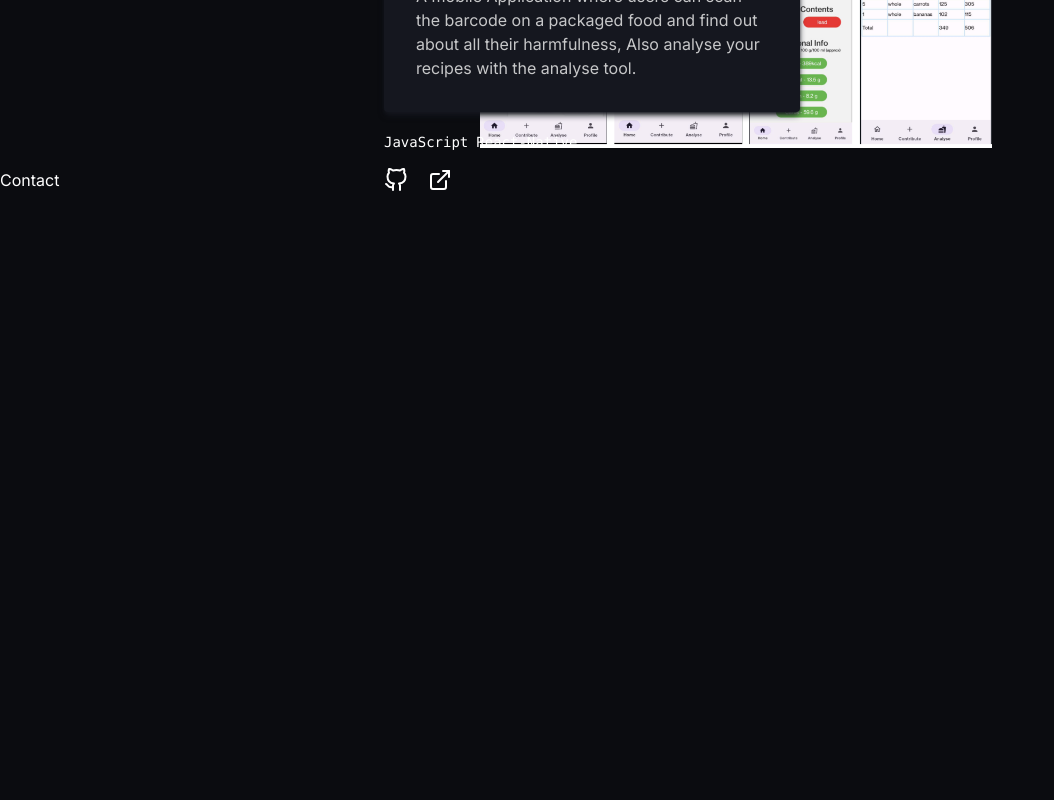
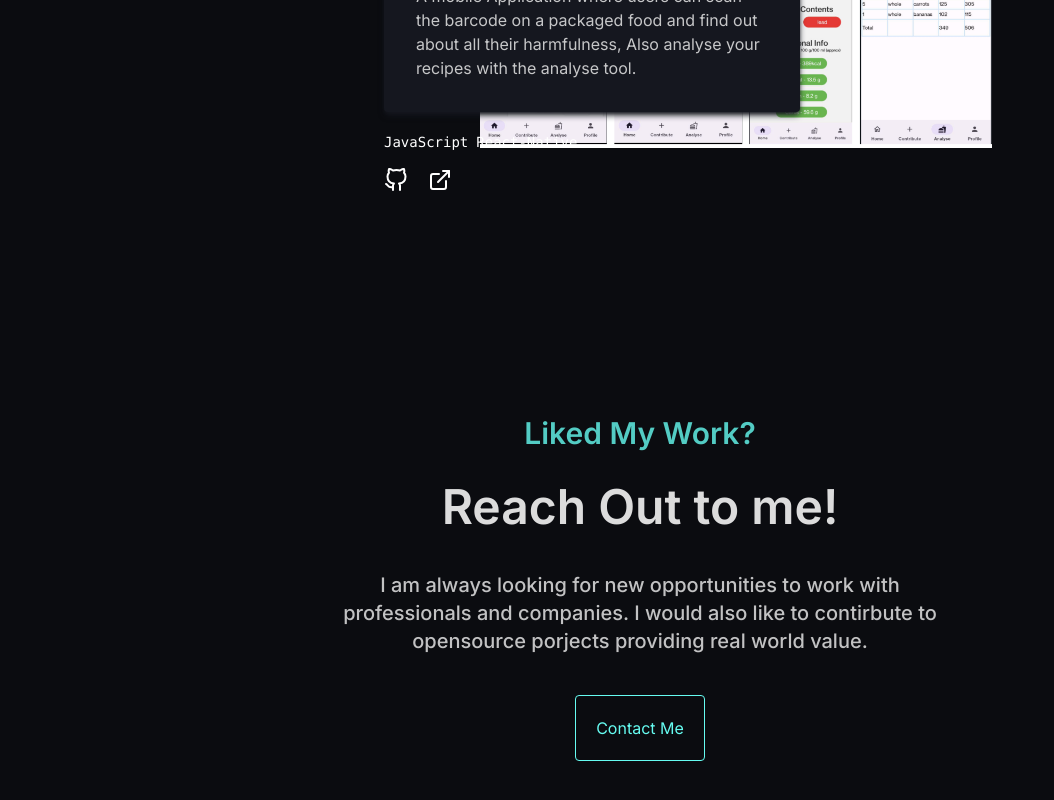
Before and after one commit to thedudeontitan/thedudeontitan.github.io.new, a Next.js app: page / in a window 1280 px wide. Shown: the part 3838-4638 px from the top of the page, without its empty margins (0-1054 px from the left). Built offline with nearby package versions, Linux system fonts and the light colour scheme.

Commit message:
created contact page

```diff
--- a/app/(components)/Contact.tsx
+++ b/app/(components)/Contact.tsx
@@ -1,7 +1,31 @@
-import React from 'react'
+import React from "react";
+import Link from "next/link";
 
 export default function Contact() {
   return (
-    <div>Contact</div>
-  )
+    <section className="min-h-screen flex">
+      <div className="mt-20 flex justify-center w-full">
+        <div className="flex flex-col items-center justify-center">
+          <span className="text-[#66FCF1] text-3xl font-semibold opacity-80 lg:mb-8">
+            Liked My Work?
+          </span>
+          <span className="text-5xl font-semibold opacity-90 text-[#f3f3f3] lg:mb-10">
+            Reach Out to me!
+          </span>
+          <span className="lg:text-xl lg:w-[80vh] text-center font-medium opacity-75">
+            I am always looking for new opportunities to work with professionals
+            and companies. I would also like to contirbute to opensource
+            porjects providing real world value.
+          </span>
+          <div className="hover:bg-[#66FCF1] w-fit rounded transition-all my-10">
+            <Link href="mailto:ankitkokane77@gmail.com">
+              <button className="bg-[#0B0C10] border z-10 border-[#66FCF1] text-[#66FCF1] w-fit p-5 rounded hover:-translate-x-1 hover:-translate-y-1 transition-all">
+                Contact Me
+              </button>
+            </Link>
+          </div>
+        </div>
+      </div>
+    </section>
+  );
 }
```
